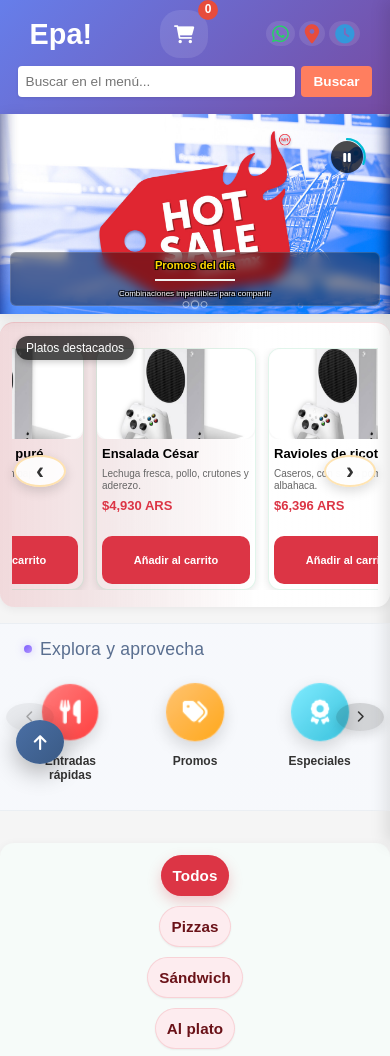
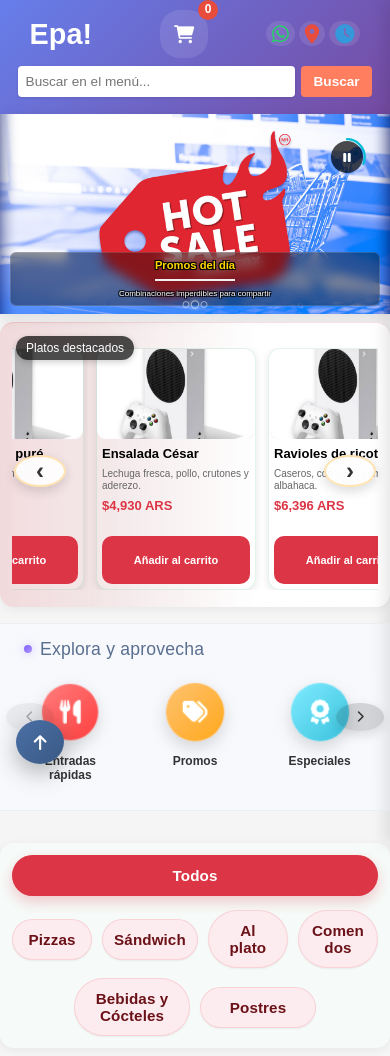
Before and after one commit to danielandresolateseguel/proyectoavansado25.10, a plain HTML site: page gastronomia.html in a window 390 px wide. Shown: the top 1056 px of the page. Drawn offline with Linux system fonts and the light colour scheme.

Commit message:
Add files via upload

```diff
--- a/gastronomia.css
+++ b/gastronomia.css
@@ -29,60 +29,65 @@
 @media (max-width: 768px) {
   .category-filter {
     display: flex;
-    flex-direction: column;
-    gap: 12px;
+    flex-wrap: wrap;
+    gap: 8px;
     align-items: center;
+    justify-content: center;
     padding: 16px;
-  }
-
-  /* Crear contenedores para cada fila */
-  .filter-row {
-    display: flex;
-    gap: 8px;
-    justify-content: center;
-    flex-wrap: wrap;
-    width: 100%;
   }
 
   /* Fila 1: Solo "Todos" - centrado */
   .filter-btn[data-filter="todos"] {
     order: 1;
-    width: auto;
-    flex: 0 0 auto;
+    flex-basis: 100%;
+    text-align: center;
+    margin-bottom: 4px;
   }
 
   /* Fila 2: Pizzas, Sandwich, Al plato */
   .filter-btn[data-filter="pizzas"] {
     order: 2;
+    flex: 1;
+    max-width: calc(33.333% - 6px);
   }
 
   .filter-btn[data-filter="sandwich"] {
     order: 3;
+    flex: 1;
+    max-width: calc(33.333% - 6px);
   }
 
   .filter-btn[data-filter="al-plato"] {
     order: 4;
+    flex: 1;
+    max-width: calc(33.333% - 6px);
+  }
+
+  /* Salto de línea después de "Al plato" */
+  .filter-btn[data-filter="al-plato"]::after {
+    content: "";
+    flex-basis: 100%;
+    height: 0;
+    order: 4.5;
   }
 
   /* Fila 3: Comen dos, Bebidas, Postres */
   .filter-btn[data-filter="comen-dos"] {
     order: 5;
+    flex: 1;
+    max-width: calc(33.333% - 6px);
   }
 
   .filter-btn[data-filter="bebidas-cocteles"] {
     order: 6;
+    flex: 1;
+    max-width: calc(33.333% - 6px);
   }
 
   .filter-btn[data-filter="postres"] {
     order: 7;
-  }
-
-  /* Forzar saltos de línea después de ciertos elementos */
-  .filter-btn[data-filter="todos"]::after,
-  .filter-btn[data-filter="al-plato"]::after {
-    content: "";
-    flex-basis: 100%;
-    height: 0;
+    flex: 1;
+    max-width: calc(33.333% - 6px);
   }
 }
 
--- a/gastronomia.html
+++ b/gastronomia.html
@@ -6,7 +6,7 @@
     <title>Buscador Web con Carrito - Gastronomía</title>
     <link rel="stylesheet" href="style.css?v=53">
     <link rel="stylesheet" href="image-optimizations.css">
-    <link rel="stylesheet" href="gastronomia.css?v=6">
+    <link rel="stylesheet" href="gastronomia.css?v=7">
     <link rel="stylesheet" href="https://cdnjs.cloudflare.com/ajax/libs/font-awesome/6.0.0-beta3/css/all.min.css">
     <link rel="preload" as="image" href="Imagenes/asus-proart-p16.png">
     <link rel="preload" as="image" href="Imagenes/xbox.png">
```
